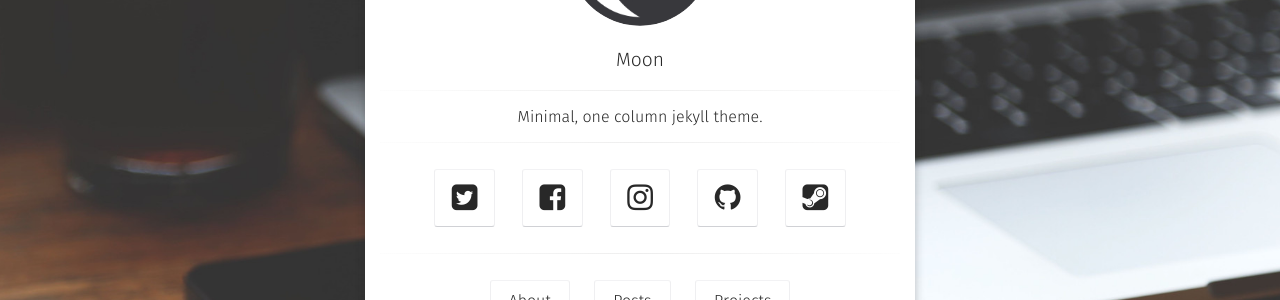
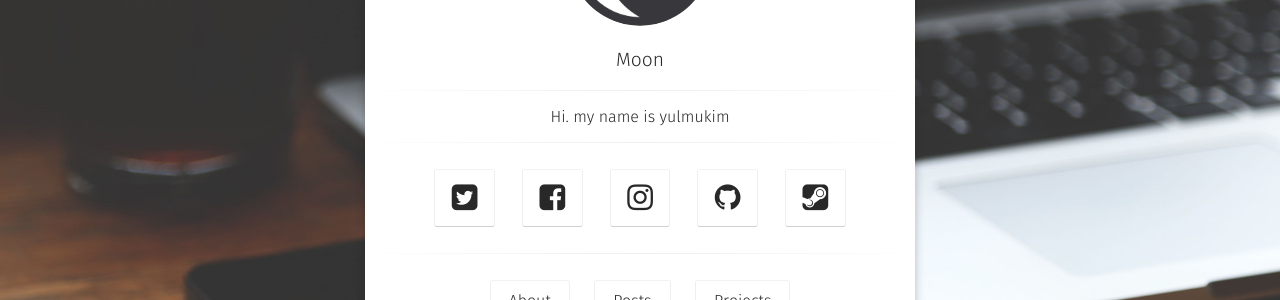
Before and after one commit to yulmukim/yulmukim.github.com, a Jekyll site: the page built from index.html, in a window 1280 px wide. Shown: the part 350-650 px from the top of the page. Built offline with Jekyll 4.4.1, drawn with Linux system fonts in a browser that asks for light colours; some web fonts are replaced.

Commit message:
Update _config.yml

```diff
--- a/_config.yml
+++ b/_config.yml
@@ -1,6 +1,6 @@
 # Site
 title:              Moon
-bio:                'Minimal, one column jekyll theme.'
+bio:                'Hi. my name is yulmukim'
 description:        "Moon is a minimal, one column jekyll theme for your blog."
 reading_time:       true
 words_per_minute:   200
```
